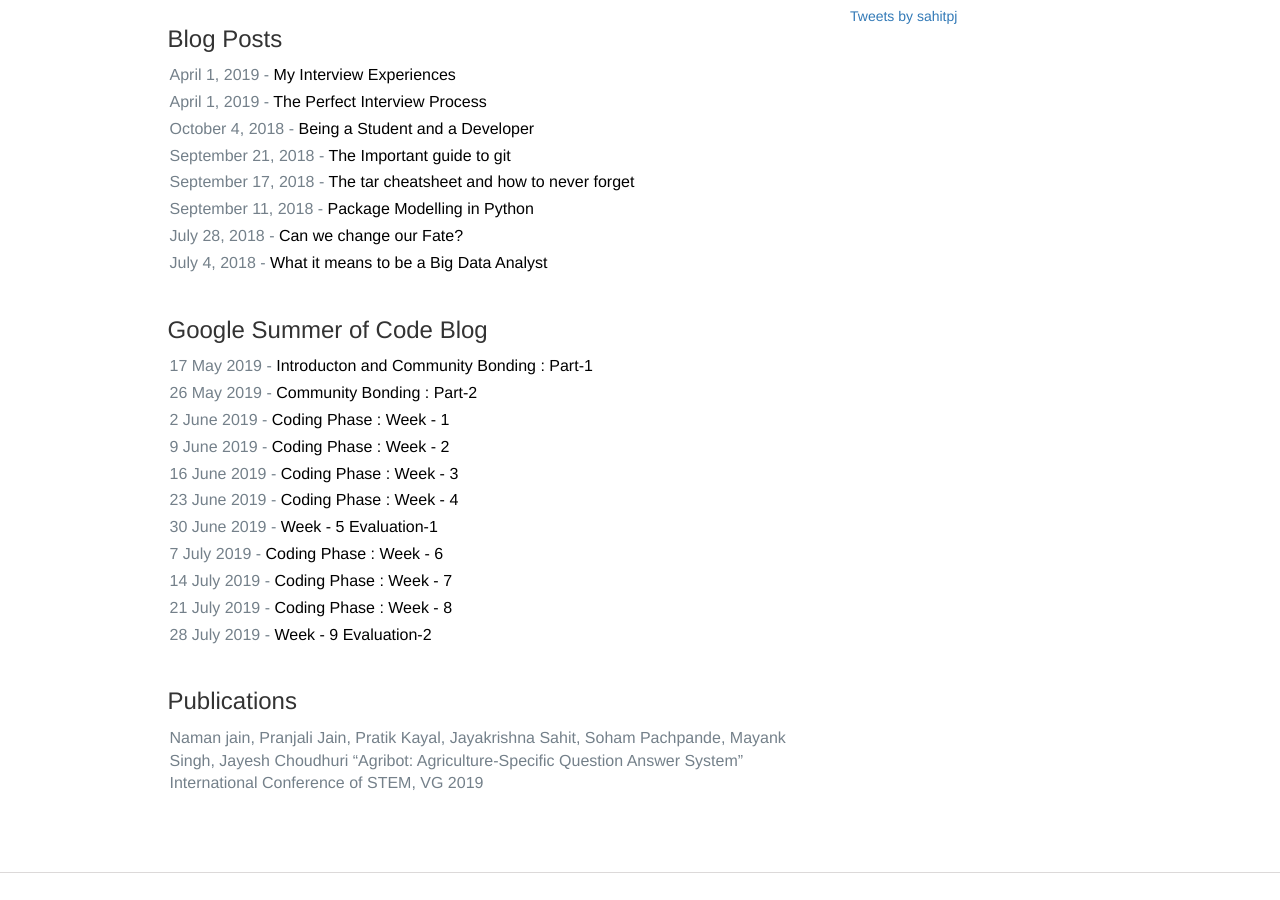
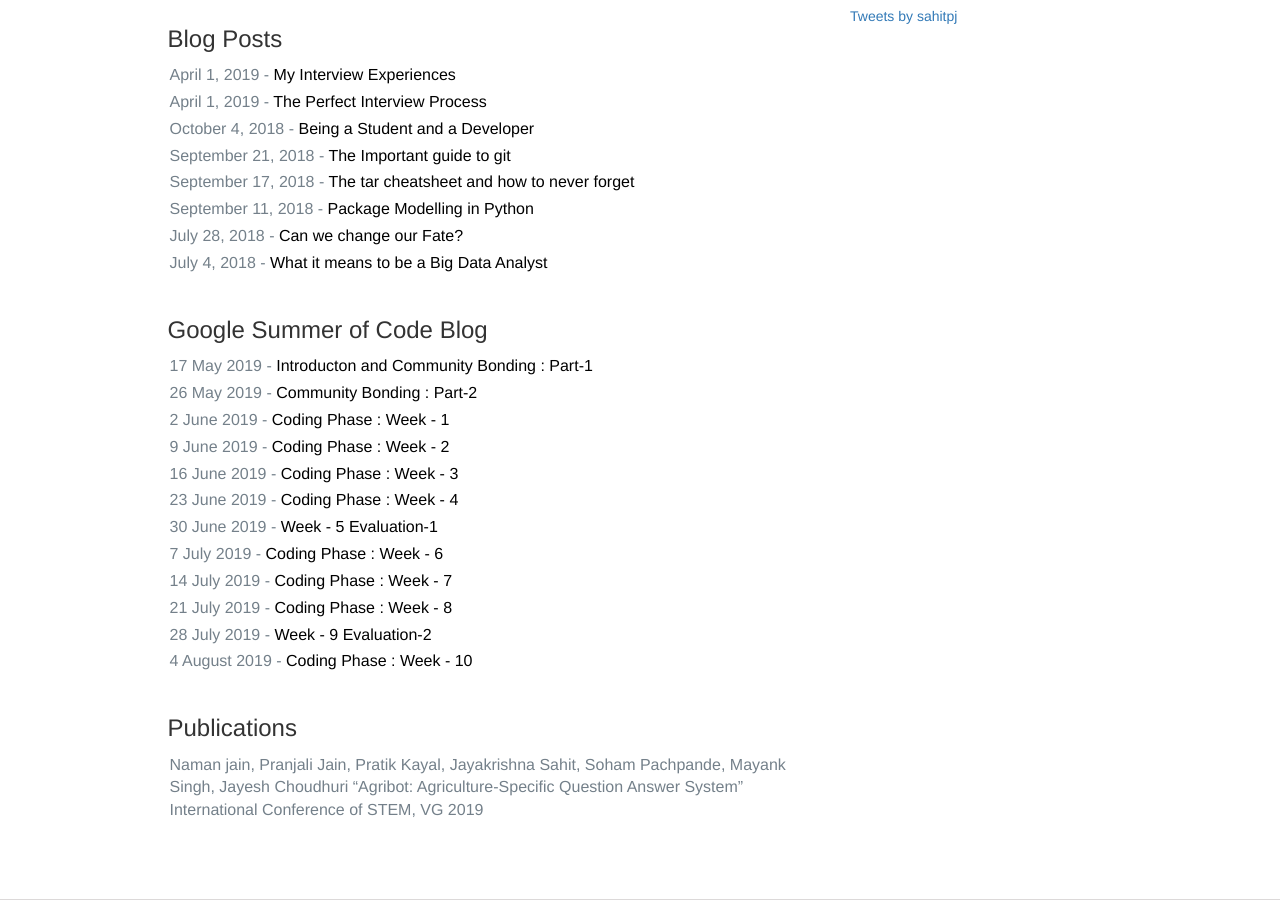
Before and after one commit to sahitpj/sahitpj.github.io, a Jekyll site: the page built from index.html, in a window 1280 px wide and 900 px high, scrolled down 655 px. Built offline with Jekyll 4.4.1, drawn with Linux system fonts in a browser that asks for light colours; nearby versions of some CDN libraries; the list of posts is cut into pages by our own code; comment, search, counter and statistics services are not loaded; before the commit the page ends 1528 px from its top, so only the background shows below that.

Commit message:
added week-10 gsoc blog post

```diff
--- a/index.html
+++ b/index.html
@@ -130,6 +130,9 @@
                   </p>
                   <p class="biography-text">
                     28 July 2019 - <a  href="https://sahitpj.github.io/gs/gsoc/2019/07/28/Week-9.html" style="color:black">Week - 9 Evaluation-2</a>
+                  </p>
+                  <p class="biography-text">
+                    4 August 2019 - <a  href="https://sahitpj.github.io/gs/gsoc/2019/08/04/Week-10.html" style="color:black">Coding Phase : Week - 10</a>
                   </p>
                   <!-- hello  -->
 
```
